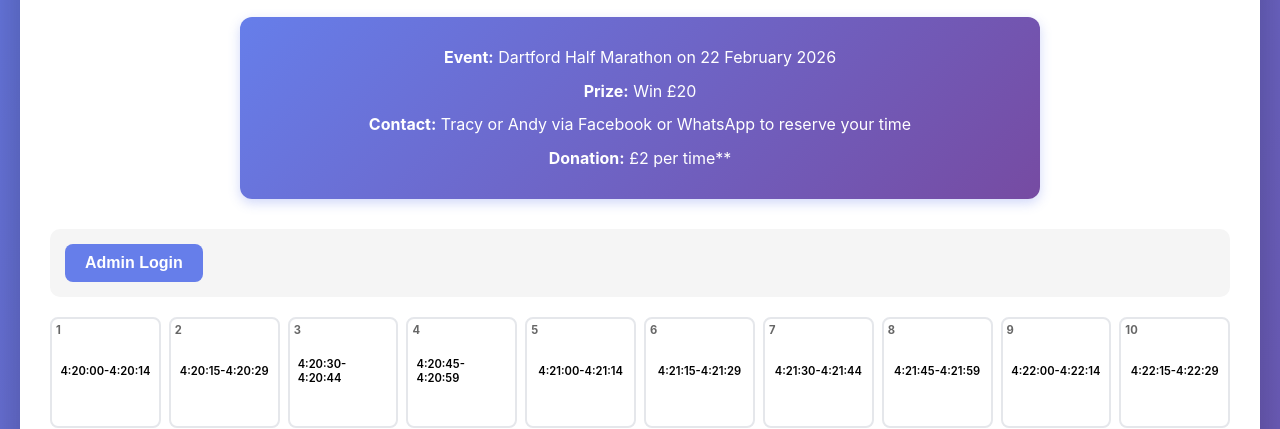
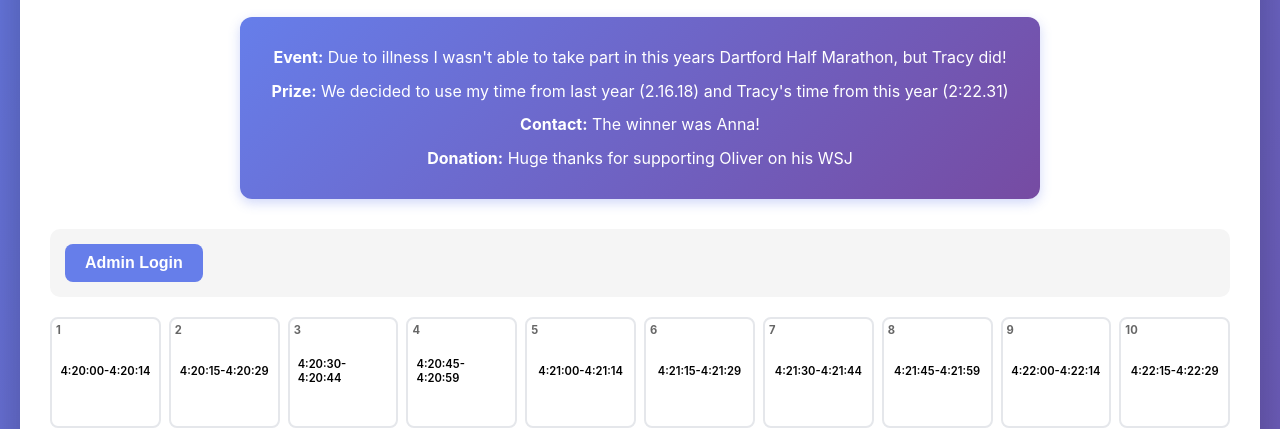
Before and after one commit to balfea/guess-the-time, a website: page public/test.html in a window 1280 px wide. Shown: the part 397-826 px from the top of the page. Drawn offline with Linux system fonts and the light colour scheme; no server answers.

Commit message:
Update event details for Dartford Half Marathon

```diff
--- a/public/test.html
+++ b/public/test.html
@@ -363,10 +363,10 @@
             <p>Pick the combined time* when you think we'll finish the Dartford Half Marathon</p>
 
             <div class="info-box">
-                <p><strong>Event:</strong> Dartford Half Marathon on 22 February 2026</p>
-                <p><strong>Prize:</strong> Win £20</p>
-                <p><strong>Contact:</strong> Tracy or Andy via Facebook or WhatsApp to reserve your time</p>
-                <p><strong>Donation:</strong> £2 per time**</p>
+                <p><strong>Event:</strong> Due to illness I wasn't able to take part in this years Dartford Half Marathon, but Tracy did!</p>
+                <p><strong>Prize:</strong> We decided to use my time from last year (2.16.18) and Tracy's time from this year (2:22.31)</p>
+                <p><strong>Contact:</strong> The winner was Anna!</p>
+                <p><strong>Donation:</strong> Huge thanks for supporting Oliver on his WSJ</p>
             </div>
         </header>
 
```
